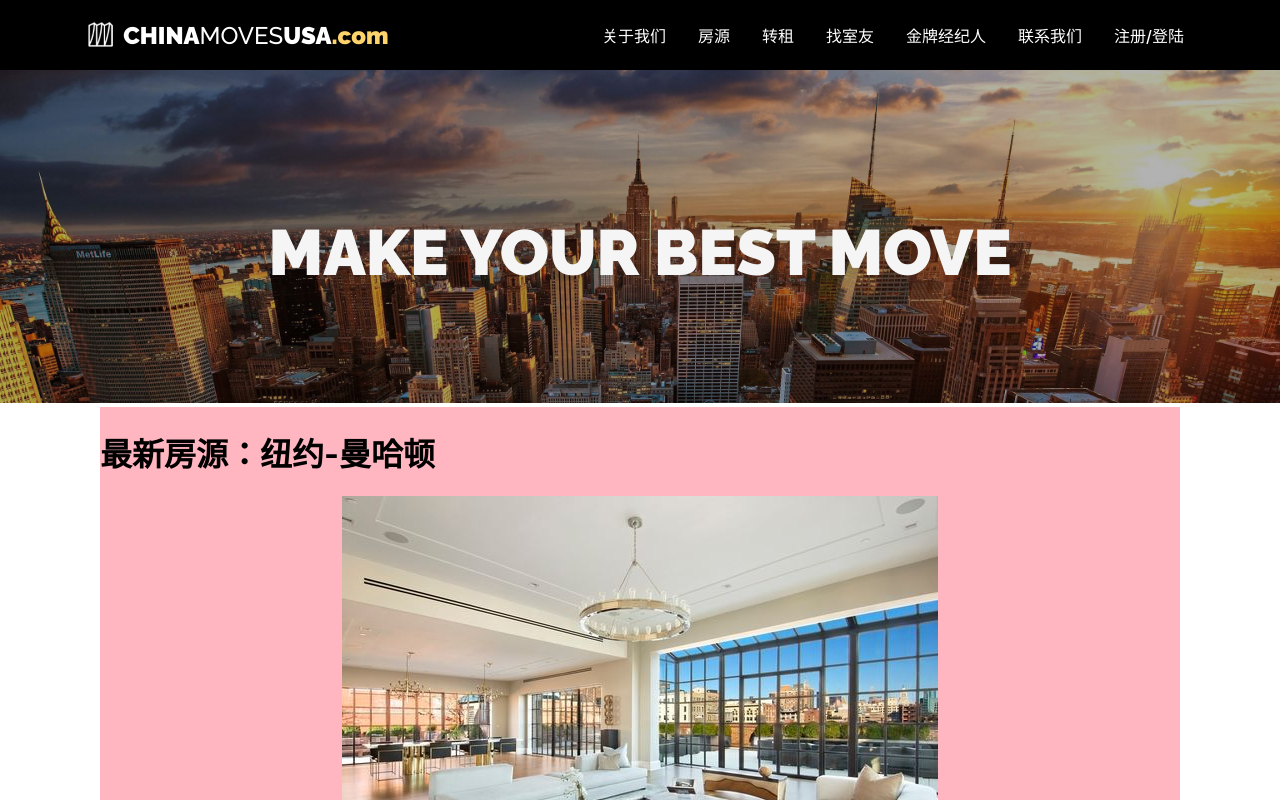
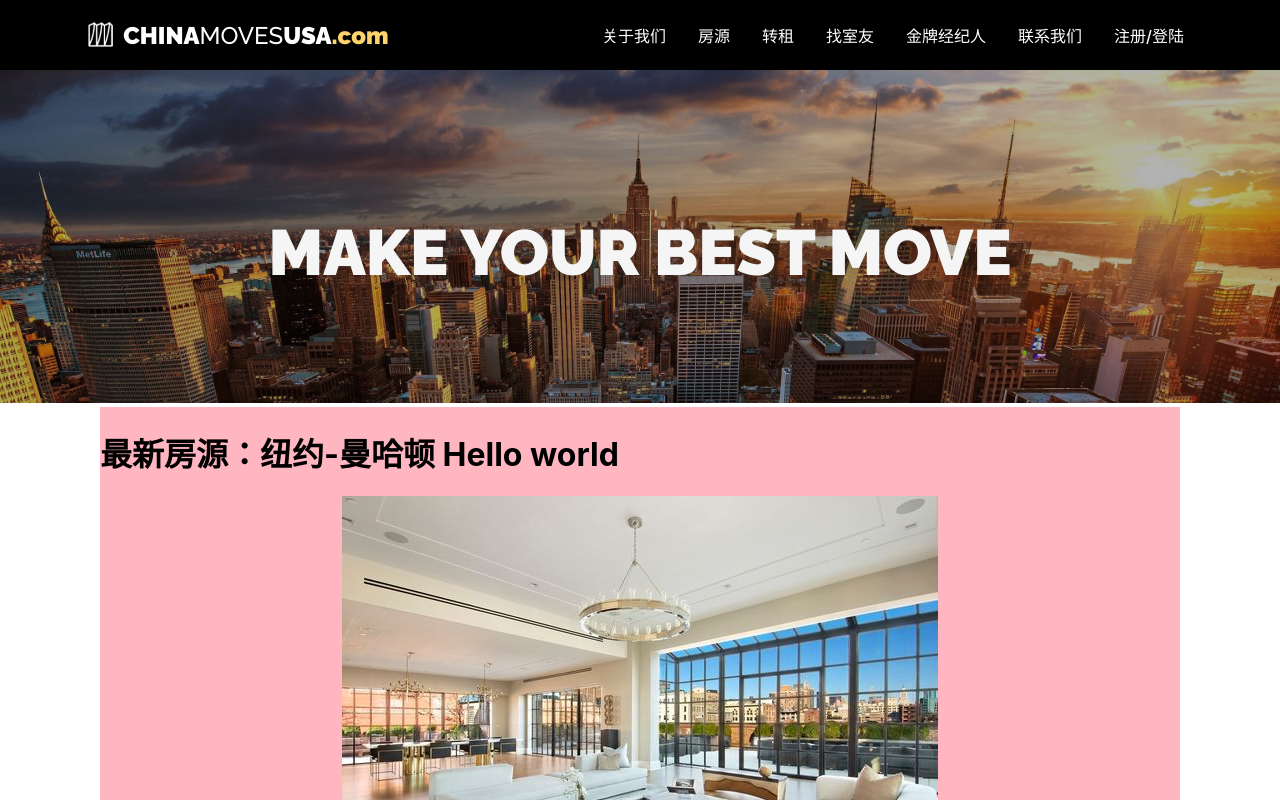
Before and after one commit to great-simonlee/chinamoves, a React (Create React App) app: page / in a window 1280 px wide. Shown: the top 800 px of the page. Built offline with nearby package versions, Linux system fonts and the light colour scheme.

Commit message:
deployment testing

```diff
--- a/src/components/main_lastest_nyc_listings/main_lastest_nyc_listings.jsx
+++ b/src/components/main_lastest_nyc_listings/main_lastest_nyc_listings.jsx
@@ -4,7 +4,7 @@ import styles from './main_lastest_nyc_listings.module.css';
 const MainLastestNycListings = (props) => (
     <>
         <div className={ styles.title }>
-            <h1>最新房源：纽约-曼哈顿</h1>
+            <h1>最新房源：纽约-曼哈顿 Hello world</h1>
         </div>
         <div className={ styles.listingContainer }>
             <div className={ styles.listingCard }>
```
